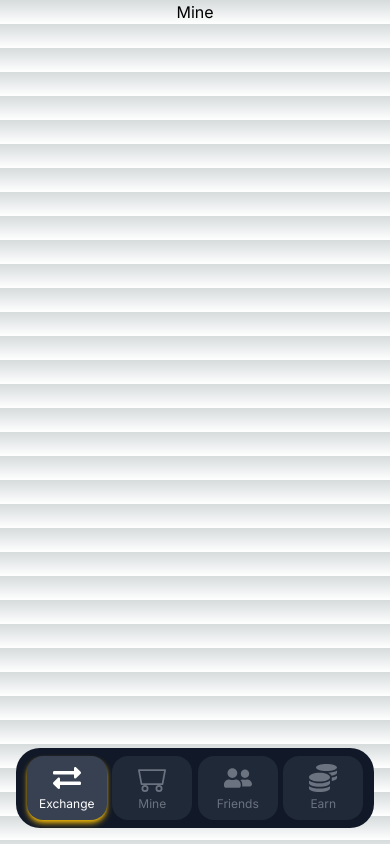
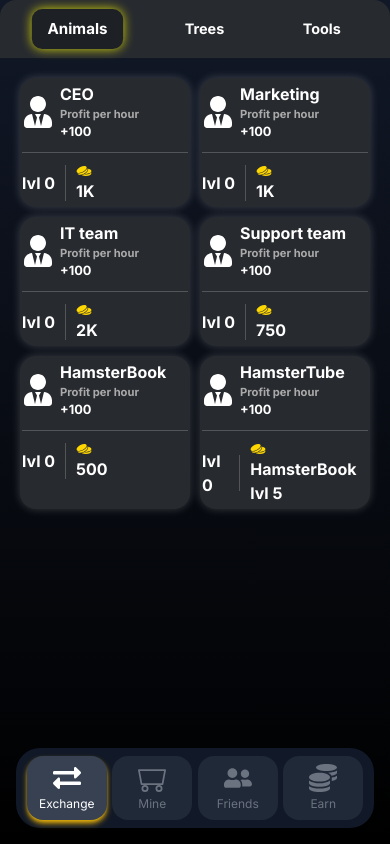
Before and after one commit to parthJuneja0/satoshi-next, a Next.js app: page /pages/mine in a window 390 px wide. Built offline with nearby package versions, Linux system fonts and the light colour scheme.

Commit message:
mine added, check twa username

```diff
--- /dev/null
+++ b/src/app/pages/mine/Mine.css
@@ -0,0 +1,189 @@
+/* Mine.css */
+
+.tabs {
+  display: flex;
+  justify-content: space-around;
+  padding: 10px;
+  background: #272a2f;
+  border-radius: 16px 16px 0 0;
+}
+
+.tabs button {
+  background: none;
+  border: none;
+  color: #fff;
+  font-size: 1rem;
+  padding: 10px 20px;
+  cursor: pointer;
+  transition: background 0.3s, box-shadow 0.3s, transform 0.3s;
+}
+
+.tabs button.active,
+.tabs button:hover {
+  background: #1d2025;
+  border-radius: 10px;
+  box-shadow: 0 0 10px rgba(255, 255, 0, 0.8);
+  transform: scale(1.05);
+}
+
+.mine-content {
+  /* background: #1d2025; */
+  border-radius: 0 0 46px 46px;
+  padding: 20px;
+  display: flex;
+  justify-content: center;
+  align-items: center;
+}
+
+.card-grid {
+  display: grid;
+  grid-template-columns: repeat(2, 1fr);
+  gap: 20px;
+  max-width: 100%;
+}
+
+.card {
+  background: #272a2f;
+  border-radius: 16px;
+  padding: 6px 4px;
+  text-align: left;
+  transition: transform 0.3s, box-shadow 0.3s;
+  position: relative;
+  overflow: hidden;
+  cursor: pointer;
+  box-shadow: 0 0 10px rgba(255, 255, 255, 0.2);
+  /* Reduced white glow shadow */
+}
+
+.card-header {
+  display: flex;
+  align-items: center;
+  margin-bottom: 10px;
+}
+
+.card-header .icon {
+  font-size: 3rem;
+  color: #fff;
+  margin-right: 10px;
+}
+
+.card-separator {
+  height: 1px;
+  background: #fff;
+  opacity: 0.2;
+  margin: 10px 0;
+}
+
+.card-footer {
+  display: flex;
+  align-items: center;
+  font-size: 1rem;
+  color: #fff;
+  position: relative;
+}
+
+.card-footer .footer-icon {
+  margin-right: 5px;
+}
+
+.vertical-separator {
+  width: 1px;
+  height: 36px;
+  /* Increased height */
+  background: #fff;
+  opacity: 0.2;
+  margin: 0 10px;
+}
+
+.title {
+  font-size: 1.2rem;
+  color: #fff;
+}
+
+.profit {
+  font-size: 0.9rem;
+  color: #aaa;
+}
+
+.profit-amount {
+  font-size: 1rem;
+  color: #fff;
+  font-weight: bold;
+}
+
+.card:hover {
+  transform: translateY(-10px);
+  box-shadow: 0 0 30px rgba(255, 255, 255, 0.6);
+  /* Enhanced shadow */
+}
+
+.card:hover .icon {
+  color: #f3ba2f;
+}
+
+.colorful-icon {
+  color: #f39c12;
+}
+
+.bright-coin-icon {
+  color: #ffd700;
+}
+
+@media (max-width: 768px) {
+  .card-grid {
+    gap: 15px;
+  }
+
+  .card {
+    padding: 5px 3px;
+  }
+
+  .card-header .icon {
+    font-size: 2.5rem;
+    margin-right: 8px;
+  }
+
+  .title {
+    font-size: 1.1rem;
+  }
+
+  .profit {
+    font-size: 0.8rem;
+  }
+
+  .profit-amount {
+    font-size: 0.9rem;
+  }
+}
+
+@media (max-width: 480px) {
+  .card-grid {
+    gap: 10px;
+  }
+
+  .tabs button {
+    padding: 8px 15px;
+    font-size: 0.9rem;
+  }
+
+  .card {
+    padding: 4px 2px;
+  }
+
+  .card-header .icon {
+    font-size: 2rem;
+    margin-right: 6px;
+  }
+
+  .title {
+    font-size: 1rem;
+  }
+
+  .profit {
+    font-size: 0.7rem;
+  }
+
+  .profit-amount {
+    font-size: 0.8rem;
+  }
+}
--- a/src/app/pages/mine/page.jsx
+++ b/src/app/pages/mine/page.jsx
@@ -1,7 +1,96 @@
-import React from "react";
+"use client";
+import React, { useState } from "react";
+import { GiTwoCoins } from "react-icons/gi";
+import { FaUserTie } from "react-icons/fa";
+import "./Mine.css";
+import BuyConfirmationModal from "@/components/BuyConfirmationModal/BuyConfirmationModal";
 
-const page = () => {
-  return <div>Mine</div>;
+const Mine = () => {
+  const [activeTab, setActiveTab] = useState("Animals");
+  const [showModal, setShowModal] = useState(false);
+  const [selectedCard, setSelectedCard] = useState(null);
+
+  const handleCardClick = (card) => {
+    setSelectedCard(card);
+    setShowModal(true);
+  };
+
+  const handleConfirmBuy = () => {
+    // Handle the card purchase logic here
+    setShowModal(false);
+  };
+
+  const handleCancel = () => {
+    setShowModal(false);
+  };
+
+  const renderCards = () => {
+    const cards = [
+      { title: "CEO", price: "1K" },
+      { title: "Marketing", price: "1K" },
+      { title: "IT team", price: "2K" },
+      { title: "Support team", price: "750" },
+      { title: "HamsterBook", price: "500" },
+      { title: "HamsterTube", price: "HamsterBook lvl 5" },
+    ];
+
+    return cards.map((card, index) => (
+      <div className="card" key={index} onClick={() => handleCardClick(card)}>
+        <div className="card-header">
+          <FaUserTie className="icon colorful-icon" />
+          <div>
+            <p className="title">{card.title}</p>
+            <p className="profit">Profit per hour</p>
+            <p className="profit-amount">+100</p>
+          </div>
+        </div>
+        <div className="card-separator"></div>
+        <div className="card-footer">
+          <p>lvl 0</p>
+          <div className="vertical-separator"></div>
+          <p>
+            <GiTwoCoins className="footer-icon bright-coin-icon" /> {card.price}
+          </p>
+        </div>
+      </div>
+    ));
+  };
+
+  return (
+    <div className="bg-gradient-to-b from-gray-900 to-black flex justify-center items-center">
+      <div className="w-full text-white h-screen font-bold flex flex-col max-w-md relative">
+        <div className="tabs">
+          <button
+            onClick={() => setActiveTab("Animals")}
+            className={activeTab === "Animals" ? "active" : ""}
+          >
+            Animals
+          </button>
+          <button
+            onClick={() => setActiveTab("Trees")}
+            className={activeTab === "Trees" ? "active" : ""}
+          >
+            Trees
+          </button>
+          <button
+            onClick={() => setActiveTab("Tools")}
+            className={activeTab === "Tools" ? "active" : ""}
+          >
+            Tools
+          </button>
+        </div>
+        <div className="mine-content p-6">
+          <div className="card-grid">{renderCards()}</div>
+        </div>
+        <BuyConfirmationModal
+          show={showModal}
+          onClose={handleCancel}
+          onConfirm={handleConfirmBuy}
+          card={selectedCard}
+        />
+      </div>
+    </div>
+  );
 };
 
-export default page;
+export default Mine;
--- /dev/null
+++ b/src/components/BuyConfirmationModal/BuyConfirmationModal.css
@@ -0,0 +1,83 @@
+/* BuyConfirmationModal.css */
+
+.modal-overlay {
+  position: fixed;
+  top: 0;
+  left: 0;
+  right: 0;
+  bottom: 0;
+  background: rgba(0, 0, 0, 0.8);
+  display: flex;
+  justify-content: center;
+  align-items: center;
+  z-index: 1000;
+}
+
+.modal-content {
+  background: #1d2025;
+  border-radius: 16px;
+  padding: 30px;
+  width: 90%;
+  max-width: 400px;
+  text-align: center;
+  box-shadow: 0 0 30px rgba(255, 255, 255, 0.3);
+  position: relative;
+  overflow: hidden;
+}
+
+.modal-content::before {
+  content: '';
+  position: absolute;
+  top: 0;
+  left: 0;
+  right: 0;
+  bottom: 0;
+  background: linear-gradient(45deg, rgba(243, 186, 47, 0.1), rgba(255, 255, 255, 0.1));
+  pointer-events: none;
+}
+
+.modal-content h2 {
+  color: #fff;
+  margin-bottom: 20px;
+  font-size: 1.8rem;
+}
+
+.modal-content p {
+  color: #aaa;
+  margin-bottom: 30px;
+  font-size: 1.2rem;
+}
+
+.modal-actions {
+  display: flex;
+  justify-content: space-around;
+}
+
+.btn {
+  padding: 10px 20px;
+  border: none;
+  border-radius: 10px;
+  cursor: pointer;
+  transition: background 0.3s, box-shadow 0.3s, transform 0.3s;
+  font-size: 1rem;
+}
+
+.btn.cancel {
+  background: #d9534f;
+  color: #fff;
+}
+
+.btn.confirm {
+  background: #5cb85c;
+  color: #fff;
+}
+
+.btn:hover {
+  transform: scale(1.05);
+  box-shadow: 0 0 15px rgba(255, 255, 255, 0.3);
+}
+
+.btn:active {
+  transform: scale(1);
+  box-shadow: 0 0 5px rgba(255, 255, 255, 0.3);
+}
--- /dev/null
+++ b/src/components/BuyConfirmationModal/BuyConfirmationModal.jsx
@@ -0,0 +1,23 @@
+import React from 'react';
+import './BuyConfirmationModal.css';
+import { GiTwoCoins } from 'react-icons/gi';
+const BuyConfirmationModal = ({ show, onClose, onConfirm, card }) => {
+  if (!show) {
+    return null;
+  }
+
+  return (
+    <div className="modal-overlay">
+      <div className="modal-content">
+        <h2>Confirm Purchase</h2>
+        <p>Are you sure you want to buy the <strong>{card.title}</strong> card for <strong>{card.price} Coins</strong>?</p>
+        <div className="modal-actions">
+          <button className="btn cancel" onClick={onClose}>Cancel</button>
+          <button className="btn confirm" onClick={onConfirm}>Confirm</button>
+        </div>
+      </div>
+    </div>
+  );
+};
+
+export default BuyConfirmationModal;
```
Also changed, not shown: src/app/page.jsx (+21 -77 lines), src/hooks/useUserData.js (added, +24 -0 lines).
